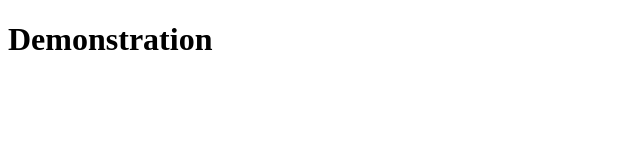
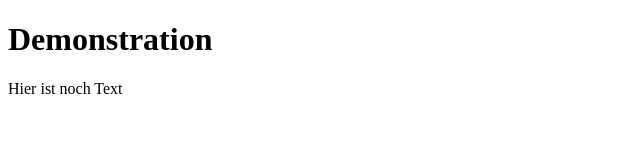
Before and after one commit to tompergher/DemonstrationRepository, a plain HTML site: page index.html in a window 1280 px wide. Shown: the whole page, without its empty margins (0-640 px from the left). Drawn offline with Linux system fonts and the light colour scheme.

Commit message:
Added text

```diff
--- a/index.html
+++ b/index.html
@@ -8,5 +8,6 @@
 </head>
 <body>
     <h1>Demonstration</h1>
+    <p>Hier ist noch Text</p>
 </body>
 </html>
```
